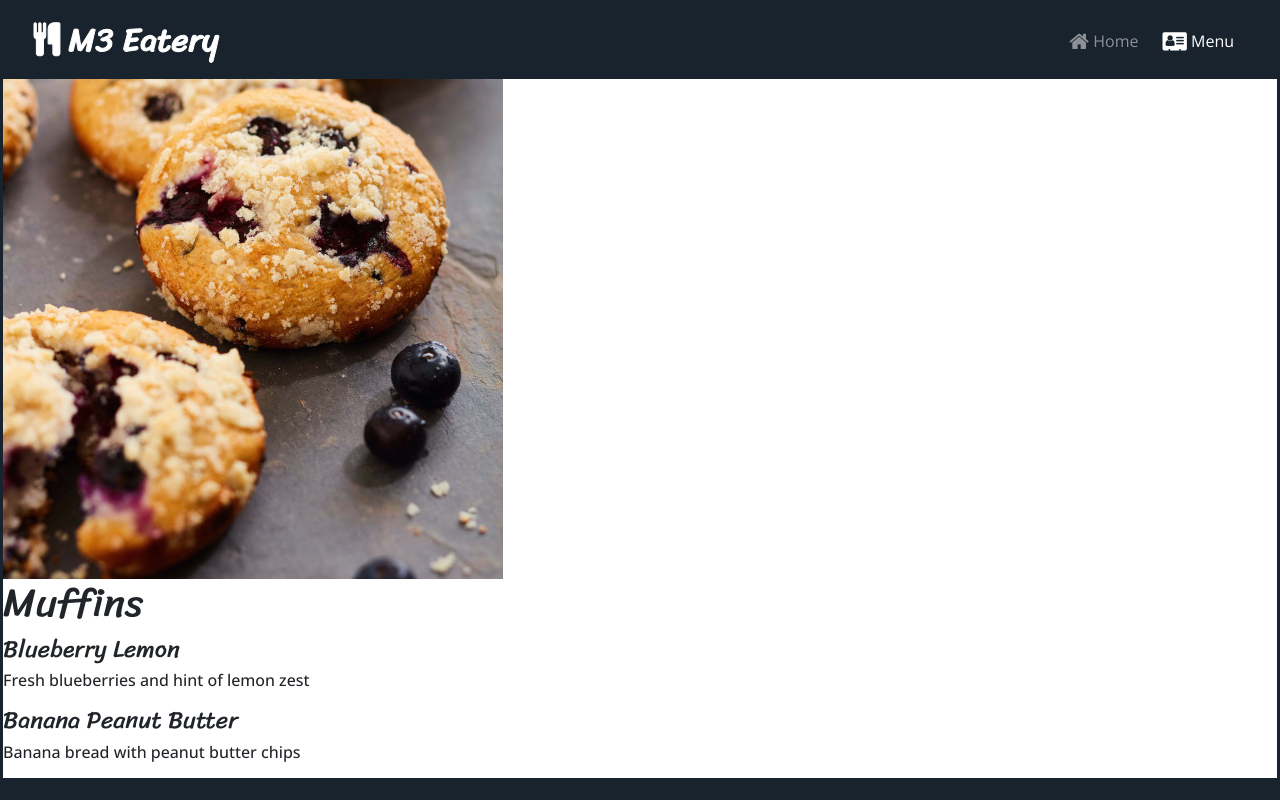
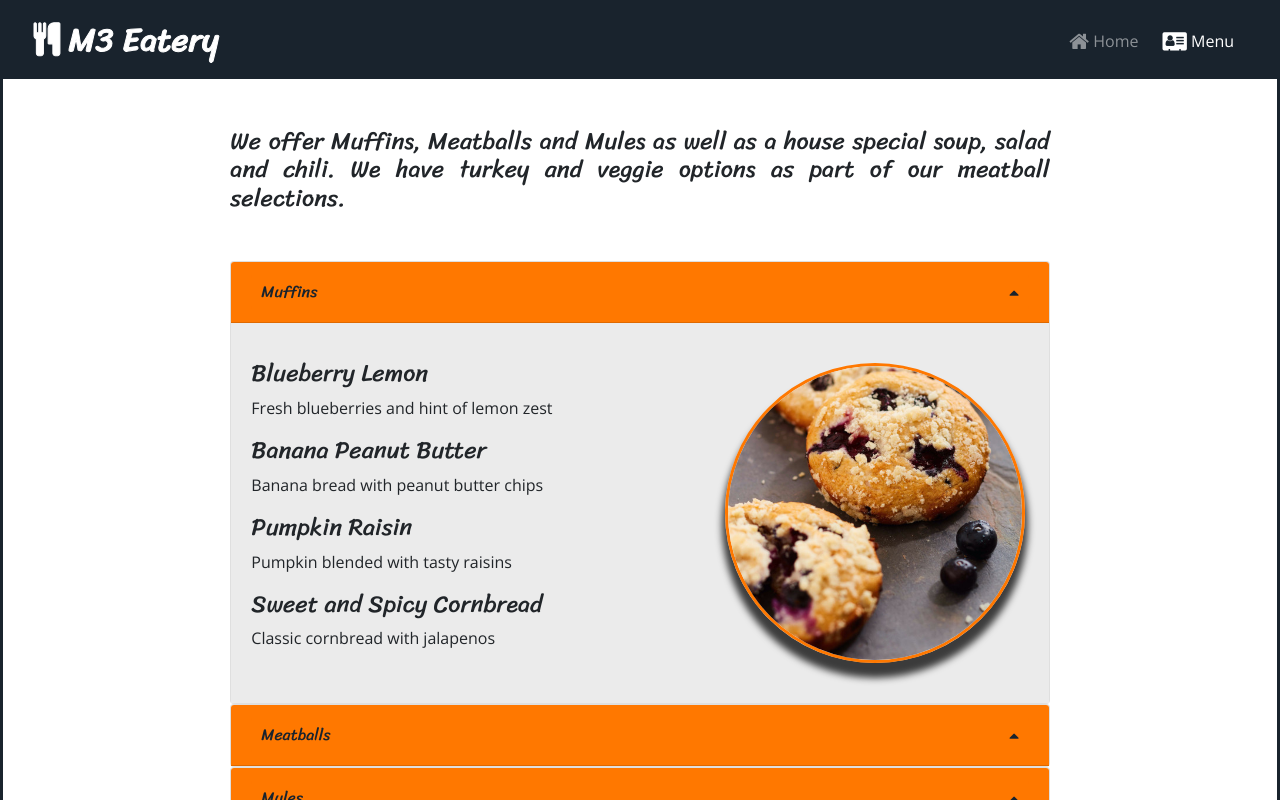
Before and after one commit to jgilday01/react-project, a React (Create React App) app: page /menu in a window 1280 px wide. Shown: the top 800 px of the page. Built offline with nearby package versions, Linux system fonts and the light colour scheme.

Commit message:
menu foods

```diff
--- a/src/App.css
+++ b/src/App.css
@@ -6,14 +6,12 @@ html, body {
 body {
   max-width: 2000px;
   margin: 0 auto;
-  border: 3px solid #19232d;}
+  border: 3px solid #19232d;
+  font-family: "Open Sans", sans-serif;
+  font-size: 16px;}
 
 h1, h2, h3, h4, h5, .navbar-brand {
   font-family: 'Sriracha', cursive; }
-
-div {
-  font-family: "Open Sans", sans-serif;
-  font-size: 16px; }
 
 input, textarea {
   margin: 10px auto;
@@ -112,22 +110,27 @@ footer, .navbar, .covid-box, .my-dark-bg {
   border-radius: 10px 10px 5px 5px;
   background: rgba(33, 33, 33, 0.55); }
 
-#accordion .card-header {
+
+/*replaced #accordion with .menu-item */
+
+.menu-head.card-header {
   background: #ff7800; }
 
-#accordion button {
+.menu-head button {
   width: 100%;
+  background: #ff7800;
+  border: 0;
   color: #ebebeb;
   line-height: 1;
-  padding: 10px 5px;
+  padding: 10px;
   box-shadow: none;
   text-decoration: none; }
 
-#accordion button:not(.collapsed) {
+.menu-head button:not(.collapsed) {
   box-shadow: none;
   color: #19232d; }
 
-#accordion .card-body {
+.menu-item.card-body {
   background-color: #ebebeb; }
 
 .menu-image {
--- a/src/components/FoodListComponent.js
+++ b/src/components/FoodListComponent.js
@@ -1,4 +1,6 @@
 import React, { Component } from 'react';
+import { UncontrolledCollapse, Card, CardHeader, CardBody } from 'reactstrap';
+
 import { withRouter } from 'react-router-dom';
 import { connect } from 'react-redux';
 
@@ -10,25 +12,47 @@ const mapStateToProps = state => {
 
 class FoodList extends Component {
     render() {
+
         const listItems = this.props.foods.map((food) =>
-            <div key={food.id}>
-                <img src={food.src} alt={food.alt} />
-                <div className="d-none d-md-block">
-                    <h1>{food.section}</h1>
-                    {food.items.map((item) => {
-                        return (
+            <Card key={food.id}>
+                <CardHeader id="headingOne" className="menu-head">
+                    <h5 className="mb-0">
+                        <button id={"toggler" + food.id} className="btn btn-link">
+                            <div className="pull-left">{food.section}</div>
+                            <i className="pull-right fa fa-caret-up" aria-hidden="true"></i>
+                        </button>
+                    </h5>
+                </CardHeader>
+                <UncontrolledCollapse toggler={"#toggler" + food.id} defaultOpen={food.id===1?true:false}>
+                    <CardBody className="menu-item">
+                        <div className="row">
+                            <div className="col-12 order-md-12 col-md-5 text-center my-auto">
+                                <img className="menu-image" src={food.src} alt={food.alt} />
+                            </div>
+                            <div className="col-12 order-md-1 col-md-7 text-center text-md-left my-auto">
+                                {food.items.map((item) =>
                                     <div key={item.id}>
                                         <h4>{item.head}</h4>
                                         <p>{item.desc}</p>
                                     </div>
-                        );
-                    })}
+                                )}
                             </div>
                         </div>
+                    </CardBody>
+                </UncontrolledCollapse>
+            </Card>
+
         );
 
+
         return (
-            <h1>{listItems}</h1>
+            <div className="container-fluid main-page">
+                <div className="row mb-5">
+                    <div className="col-12 offset-sm-1 col-sm-10 offset-xl-2 col-xl-8">
+                        <div>{listItems}</div>
+                    </div>
+                </div>
+            </div>
         );
     }
 }
--- a/src/components/MenuComponent.js
+++ b/src/components/MenuComponent.js
@@ -4,7 +4,22 @@ import FoodList from './FoodListComponent'
 class Menu extends Component {
     render() {
         return (
-            <FoodList />
+            <React.Fragment>
+                <div className="container-fluid">
+                    <div className="row">
+                        <div className="col-12 offset-sm-1 col-sm-10 offset-xl-2 col-xl-8">
+                            <div className="home-text-lrg my-5">
+                                <h4 className="text-justify">
+                                    We offer Muffins, Meatballs and Mules as well as a house special soup, salad and chili.
+                                    We have turkey and veggie options as part of our meatball selections.
+                                </h4>
+                            </div>
+                        </div>
+                    </div>
+                </div>
+
+                <FoodList />
+            </React.Fragment>
         );
     }
 }
--- a/src/shared/foods.js
+++ b/src/shared/foods.js
@@ -14,7 +14,98 @@ export const FOODS = [
                 id: 2,
                 head: "Banana Peanut Butter",
                 desc: "Banana bread with peanut butter chips"
+            },
+            {
+                id: 3,
+                head: "Pumpkin Raisin",
+                desc: "Pumpkin blended with tasty raisins"
+            },
+            {
+                id: 4,
+                head: "Sweet and Spicy Cornbread",
+                desc: "Classic cornbread with jalapenos"
+            }
+        ]
+    },
+    {
+        id: 2,
+        section: "Meatballs",
+        src: "assets/images/meatballs.jpg",
+        alt: "meatball by jean-marie-arnaud",
+        items: [
+            {
+                id: 1,
+                head: "Italian Meatballs",
+                desc: "Classic Italian style in delicious marinara"
+            },
+            {
+                id: 2,
+                head: "Swedish Meatballs",
+                desc: "Swedish style meatballs with mustard cream sauce"
+            },
+            {
+                id: 3,
+                head: "Sweet and Sour Meatballs",
+                desc: "Meatballs in a sweet and sour sauce"
+            },
+            {
+                id: 4,
+                head: "Turkey Meatballs",
+                desc: "The delightful alternative white meat meatballs"
+            },
+            {
+                id: 5,
+                head: "Veggie Meatballs",
+                desc: "The no meat meatballs"
+            }
+        ]
+
+    },
+    {
+        id: 3,
+        section: "Mules",
+        src: "assets/images/mules.jpg",
+        alt: "mules by miguel-maldonado",
+        items: [
+            {
+                id: 1,
+                head: "Moscow Mule",
+                desc: "vodka, ginger beer, and lime juice"
+            },
+            {
+                id: 2,
+                head: "Kentucky Mule",
+                desc: "bourbon, ginger beer, lime juice and mint"
+            },
+            {
+                id: 3,
+                head: "Mexican Mule",
+                desc: "Tequila, ginger beer and lime juice"
+            }
+        ]
+    },
+    {
+        id: 4,
+        section: "Soup and Salad",
+        src: "assets/images/salad.jpg",
+        alt: "salad by jonathan-ybema",
+        items: [
+            {
+                id: 1,
+                head: "Italian Wedding Soup",
+                desc: "A soup with spinach, carrots, pasta and meatballs"
+            },
+            {
+                id: 2,
+                head: "House Chili",
+                desc: "We offer a few version of chili;<br>turkey and veggie options available"
+            },
+            {
+                id: 3,
+                head: "House Salad",
+                desc: "Greens, tomatoes, red onion, mixed&nbsp;peppers, bacon, cranberries, feta cheese"
             }
         ]
     }
+
 ];
```
Lines whose indentation alone changed are shown as unchanged.
